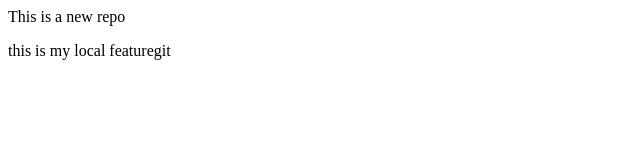
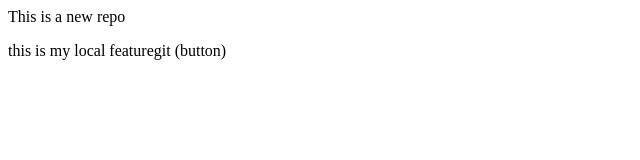
Before and after one commit to mhdnasim6-boop/localrepo, a plain HTML site: page index.html in a window 1280 px wide. Shown: the full height of the page, 0-640 px from the left. Drawn offline with Linux system fonts and the light colour scheme.

```diff
--- a/index.html
+++ b/index.html
@@ -1,2 +1,2 @@
 <p>This is a new repo</p>
-<p>this is my local featuregit </p>
+<p>this is my local featuregit (button)</p>
```
